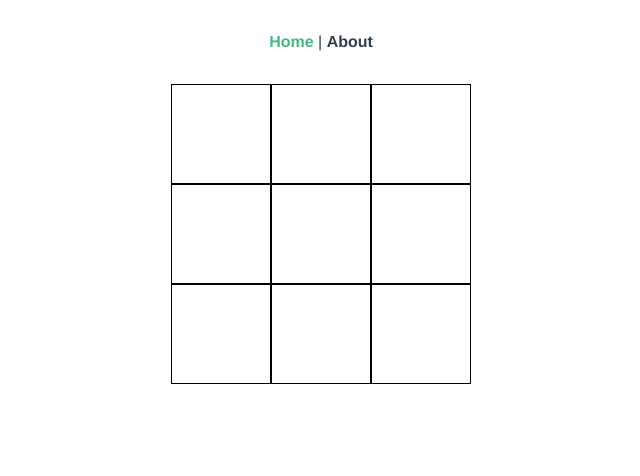
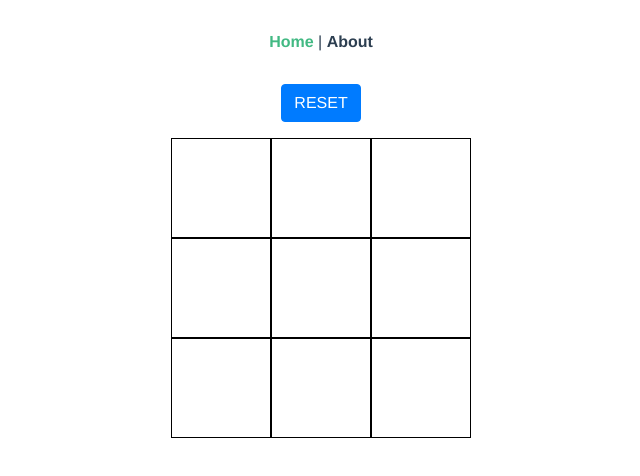
Before and after one commit to ALONUCLEAR/VueJSTicTacToe, a Vue app in the folder tic-tac-toe/: page / in a window 1280 px wide. Shown: the top 476 px of the page, without its empty margins (319-959 px from the left). Built offline with nearby package versions, Linux system fonts and the light colour scheme.

Commit message:
feat(Board.vue): add reset button

```diff
--- a/tic-tac-toe/src/components/Board.vue
+++ b/tic-tac-toe/src/components/Board.vue
@@ -1,5 +1,6 @@
 <template>
   <div class="board container">
+    <div class="pb-3"> <button class="btn btn-primary" @click="initiateBoard">RESET</button> </div>
     <div v-for="(row, index) in cells" :key="index" class="row justify-content-center">
       <i v-for="(cell, colIndex) in row" :key="colIndex" class="square" :class="cell" @click="clickCell(index, colIndex)" />
     </div>
@@ -30,9 +31,13 @@
     }
   },
   created() {
-    this.cells = Array.from({length: this.rows}).map(() => Array.from({length: this.columns}, () => ''));
+    this.initiateBoard();
   },
   methods: {
+    initiateBoard() {
+      this.cells = Array.from({length: this.rows}).map(() => Array.from({length: this.columns}, () => ''));
+      this.isXTurn = true;
+    },
     error(text, title="Error!") {
       swal.fire({icon: "error", title, text})
     },
```
